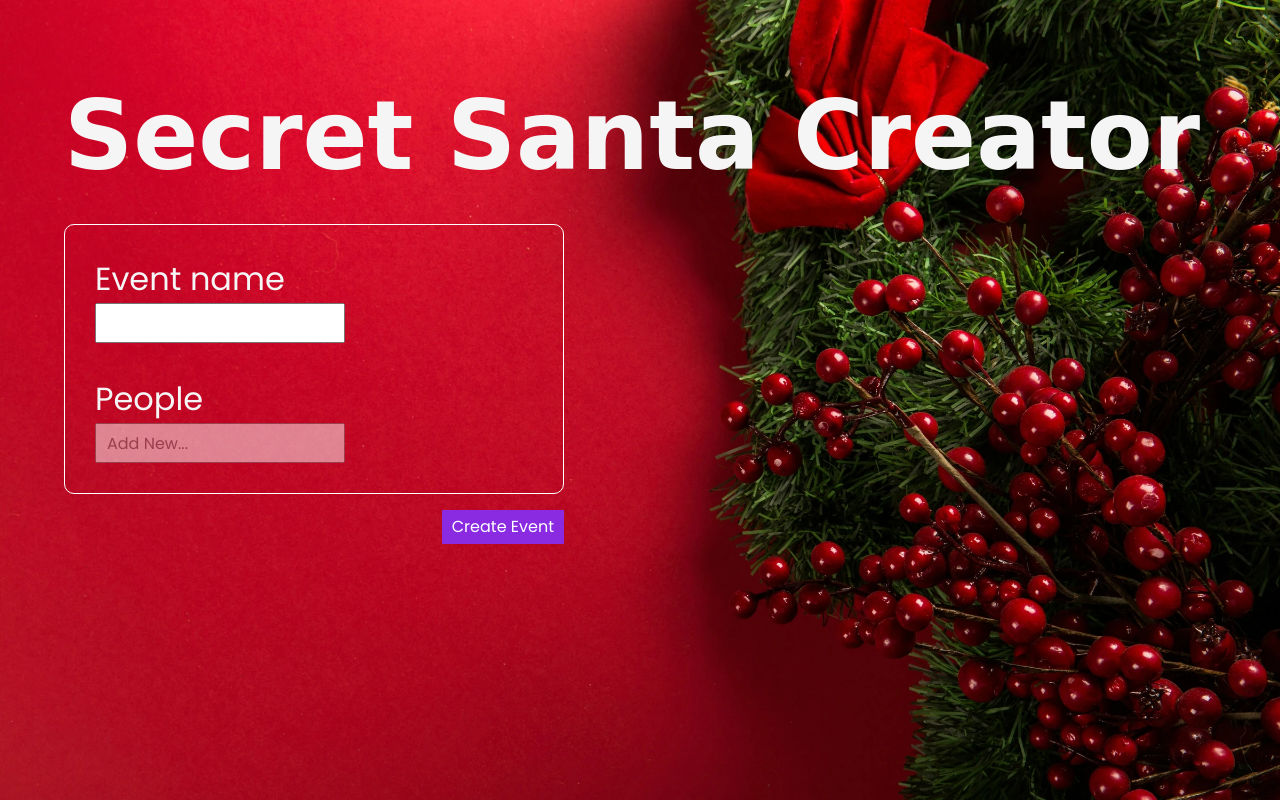
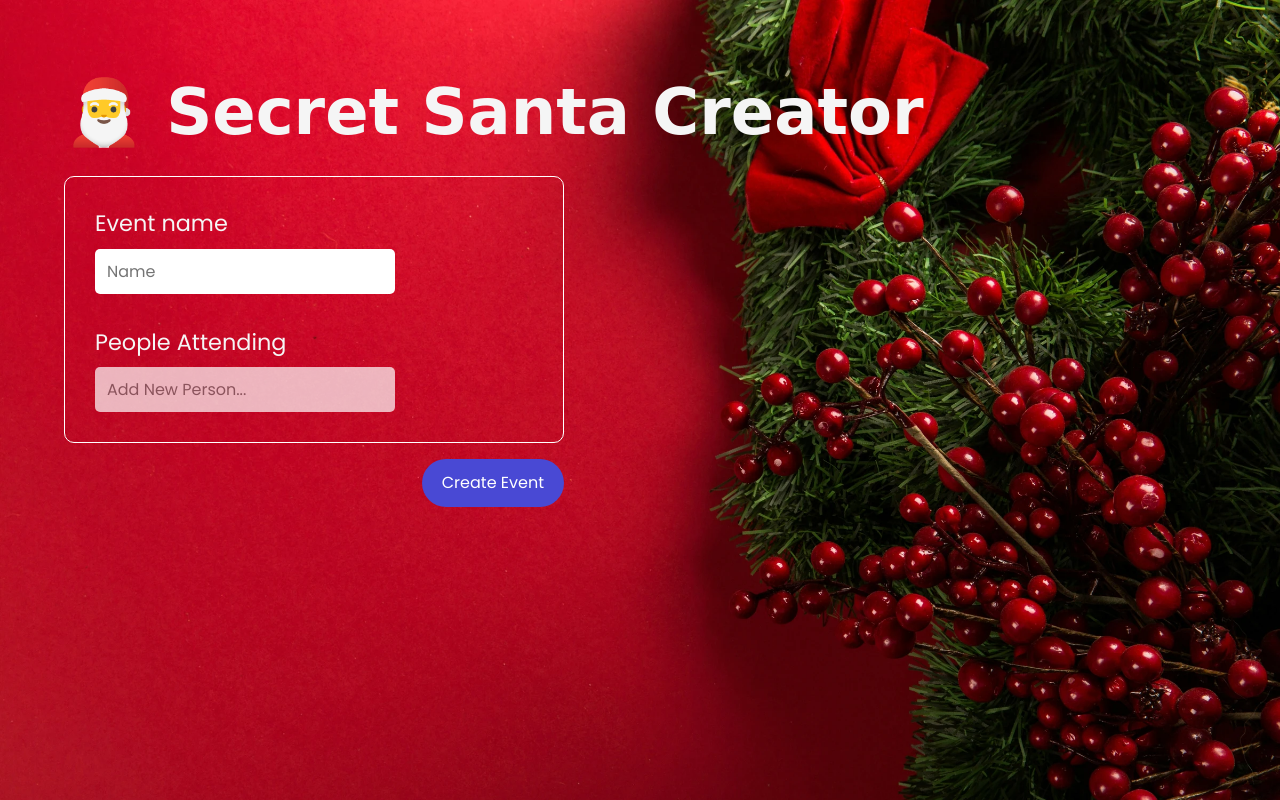
Before and after one commit to matthewincardona/secret-santa, a plain HTML site: page index.html in a window 1280 px wide. Drawn offline with Linux system fonts and the light colour scheme.

Commit message:
style: make styles more consistent

```diff
--- a/index.html
+++ b/index.html
@@ -15,17 +15,17 @@
 </head>
 
 <body>
-  <h1>Secret Santa Creator</h1>
+  <h1>🎅 Secret Santa Creator</h1>
   <div class="eventDetails">
     <div class="eventDetails__Wrapper">
-      <p>Event name</p>
-      <input type="text" id="eventName" name="eventName" maxlength="30" />
+      <p style="margin-bottom: 8px;">Event name</p>
+      <input type="text" id="eventName" name="eventName" maxlength="30" placeholder="Name" />
       <div id="addPeople">
-        <p>People</p>
+        <p style="margin-bottom: 8px;">People Attending</p>
         <div id="addPeople__Fields">
           <!-- <input type="text" id="" name="" placeholder="Name" /> -->
         </div>
-        <input type="text" id="addField" name="" placeholder="Add New..." />
+        <input type="text" id="addField" name="" placeholder="Add New Person..." />
       </div>
     </div>
     <div class="createEventBtnWrapper">
--- a/styles.css
+++ b/styles.css
@@ -9,7 +9,7 @@ h1 {
   font-family: "Playwrite AR", cursive;
   font-optical-sizing: auto;
   font-style: normal;
-  font-size: 6rem;
+  font-size: 4rem;
 }
 
 h2 {
@@ -42,7 +42,11 @@ button,
 
 p,
 span {
-  font-size: 2rem;
+  font-size: 1.4rem;
+}
+
+li {
+  font-size: 1.4rem;
 }
 
 span {
@@ -66,17 +70,17 @@ body {
 button {
   font-size: 1rem;
   border: none;
-  border-radius: 1px;
+  border-radius: 10000px;
   transition: all ease-in-out 0.2s 0s;
-  background-color: blueviolet;
+  background-color: rgb(73, 73, 212);
   color: white;
   cursor: pointer;
   transform: translate(0, 0, 0);
-  padding: 5px 10px;
+  padding: 12px 20px;
 }
 
 button:hover {
-  background-color: rgb(151, 184, 44);
+  background-color: rgb(16, 152, 16);
   transform: translate(-10px, 10px, 5px);
 }
 
@@ -95,6 +99,10 @@ button:hover {
 
 #addPeople {
   margin-top: 2em;
+}
+
+#addPeople svg {
+  fill: white;
 }
 
 #addPeople__Fields {
@@ -117,7 +125,11 @@ button:hover {
 }
 
 #addField {
-  opacity: 0.5;
+  opacity: 0.7;
+}
+
+#addField::placeholder {
+  font-size: 1rem;
 }
 
 .trashCan {
@@ -127,9 +139,12 @@ button:hover {
 }
 
 input {
-  max-width: 250px;
-  height: 40px;
-  padding: 5px 10px;
+  max-width: 300px;
+  width: 100%;
+  height: 45px;
+  padding: 20px 12px;
+  border-radius: 5px;
+  border: none;
 }
 
 .createEventBtnWrapper {
```
Also changed, not shown: event.css (+19 -2 lines), event.html (+12 -4 lines), secret-santa.html (+8 -12 lines), assets/tree.webp (added).
